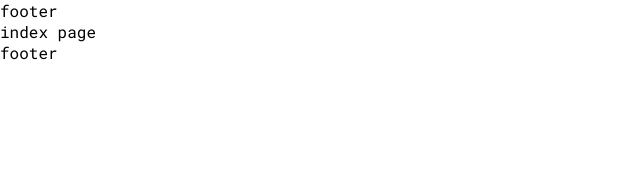
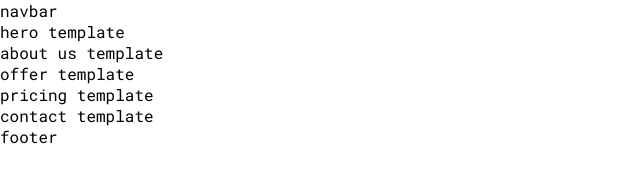
Before and after one commit to rackowsky/furnish-apart, a Gatsby site: page / in a window 1280 px wide. Shown: the whole page, without its empty margins (0-640 px from the left). Built offline with nearby package versions, Linux system fonts and the light colour scheme; Gatsby itself is replaced by a stand-in of ours.

Commit message:
added templates

```diff
--- /dev/null
+++ b/src/components/container/index.js
@@ -0,0 +1,9 @@
+import React from "react"
+
+import { ContainerWrapper } from "./index.style"
+
+const Container = (props) => {
+    return <ContainerWrapper>{props.children}</ContainerWrapper>
+}
+
+export default Container
--- /dev/null
+++ b/src/components/container/index.style.js
@@ -0,0 +1,3 @@
+import styled from "styled-components"
+
+export const ContainerWrapper = styled.div``
--- a/src/components/navbar/index.js
+++ b/src/components/navbar/index.js
@@ -3,7 +3,7 @@ import React from "react"
 import { NavbarWrapper } from "./index.style"
 
 const Navbar = () => {
-    return <NavbarWrapper>footer</NavbarWrapper>
+    return <NavbarWrapper>navbar</NavbarWrapper>
 }
 
 export default Navbar
--- a/src/pages/index.js
+++ b/src/pages/index.js
@@ -2,8 +2,22 @@ import React from "react"
 
 import Layout from "../components/layout"
 
+import HeroTemplate from "../templates/index/hero"
+import AboutUsTemplate from "../templates/index/about-us"
+import OfferTemplate from "../templates/index/offer"
+import PricingTemplate from "../templates/index/pricing"
+import ContactTemplate from "../templates/index/contact"
+
 const IndexPage = () => {
-    return <Layout>index page</Layout>
+    return (
+        <Layout>
+            <HeroTemplate />
+            <AboutUsTemplate />
+            <OfferTemplate />
+            <PricingTemplate />
+            <ContactTemplate />
+        </Layout>
+    )
 }
 
 export default IndexPage
--- /dev/null
+++ b/src/templates/index/about-us/index.js
@@ -0,0 +1,9 @@
+import React from "react"
+
+import Container from "../../../components/container"
+
+const AboutUsTemplate = () => {
+    return <Container>about us template</Container>
+}
+
+export default AboutUsTemplate
--- /dev/null
+++ b/src/templates/index/contact/index.js
@@ -0,0 +1,9 @@
+import React from "react"
+
+import Container from "../../../components/container"
+
+const ContactTemplate = () => {
+    return <Container>contact template</Container>
+}
+
+export default ContactTemplate
--- /dev/null
+++ b/src/templates/index/hero/index.js
@@ -0,0 +1,9 @@
+import React from "react"
+
+import Container from "../../../components/container"
+
+const HeroTemplate = () => {
+    return <Container>hero template</Container>
+}
+
+export default HeroTemplate
--- /dev/null
+++ b/src/templates/index/offer/index.js
@@ -0,0 +1,9 @@
+import React from "react"
+
+import Container from "../../../components/container"
+
+const OfferTemplate = () => {
+    return <Container>offer template</Container>
+}
+
+export default OfferTemplate
--- /dev/null
+++ b/src/templates/index/pricing/index.js
@@ -0,0 +1,9 @@
+import React from "react"
+
+import Container from "../../../components/container"
+
+const PricingTemplate = () => {
+    return <Container>pricing template</Container>
+}
+
+export default PricingTemplate
```
Also changed, not shown: src/pages/404.js (+7 -1 lines), src/templates/404/index.js (+9 -0 lines), src/templates/index/about-us/index.style.js (added), src/templates/index/contact/index.style.js (added), src/templates/index/hero/index.style.js (added), src/templates/index/offer/index.style.js (added), src/templates/index/pricing/index.style.js (added), src/utils/imgs/icon.png.
